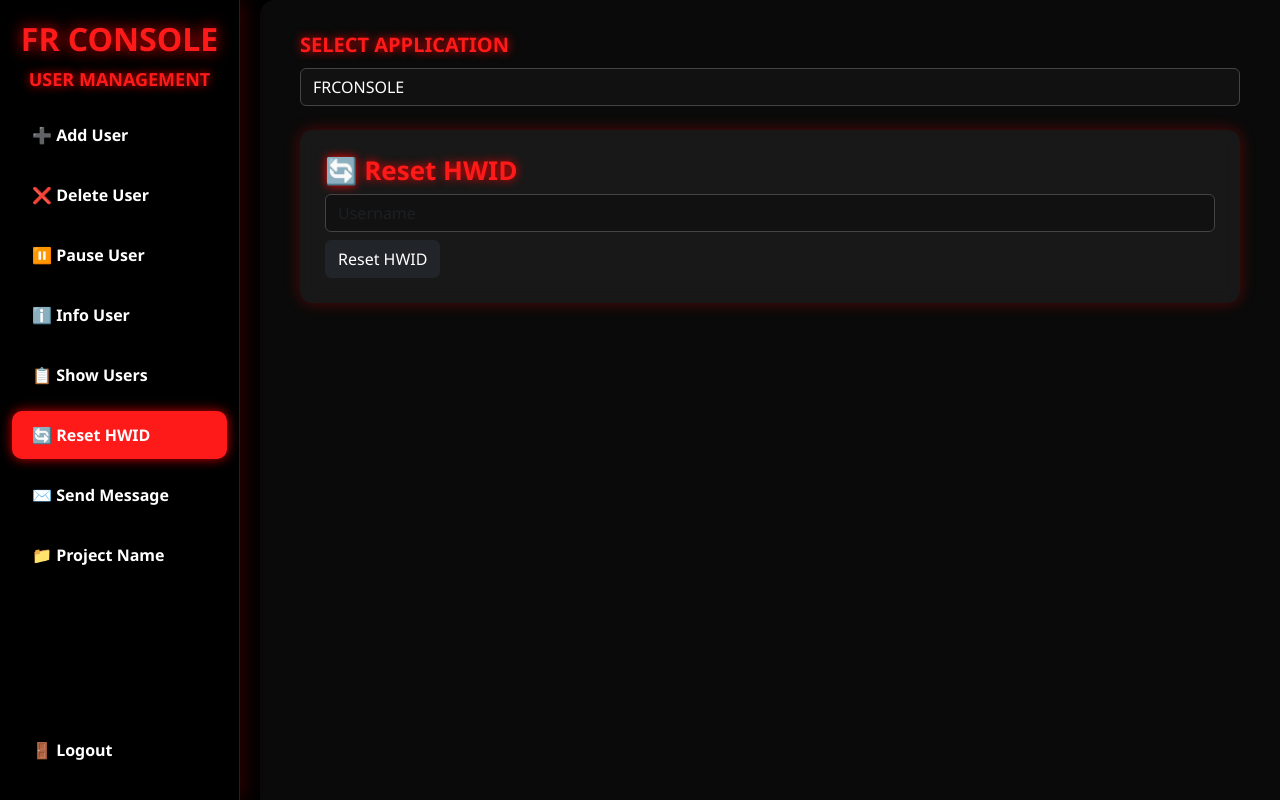
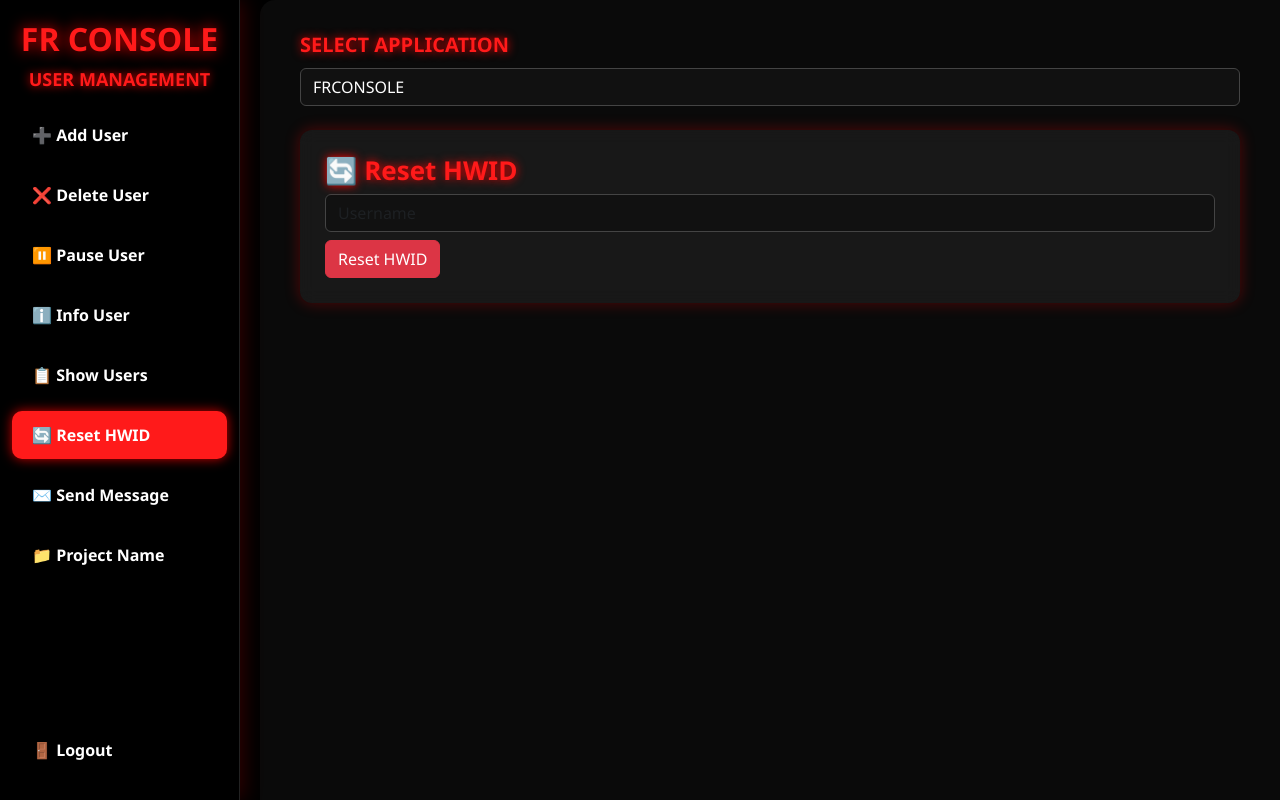
Before and after one commit to Shubh1289-dot/panel, a Flask app: page / in a window 1280 px wide, after a click on "🔄 Reset HWID". Run offline with Flask 3, Linux system fonts and the light colour scheme; the visitor is signed in with stand-in values (Sample User, id 1).

Commit message:
Update index.html

```diff
--- a/templates/index.html
+++ b/templates/index.html
@@ -221,7 +221,7 @@
     <h4>🔄 Reset HWID</h4>
     <form onsubmit="resetHWID(event)">
       <input required type="text" class="form-control mb-2" placeholder="Username" id="reset_username">
-      <button class="btn btn-dark">Reset HWID</button>
+      <button class="btn btn-danger">Reset HWID</button>
     </form>
   </div>
 
```
